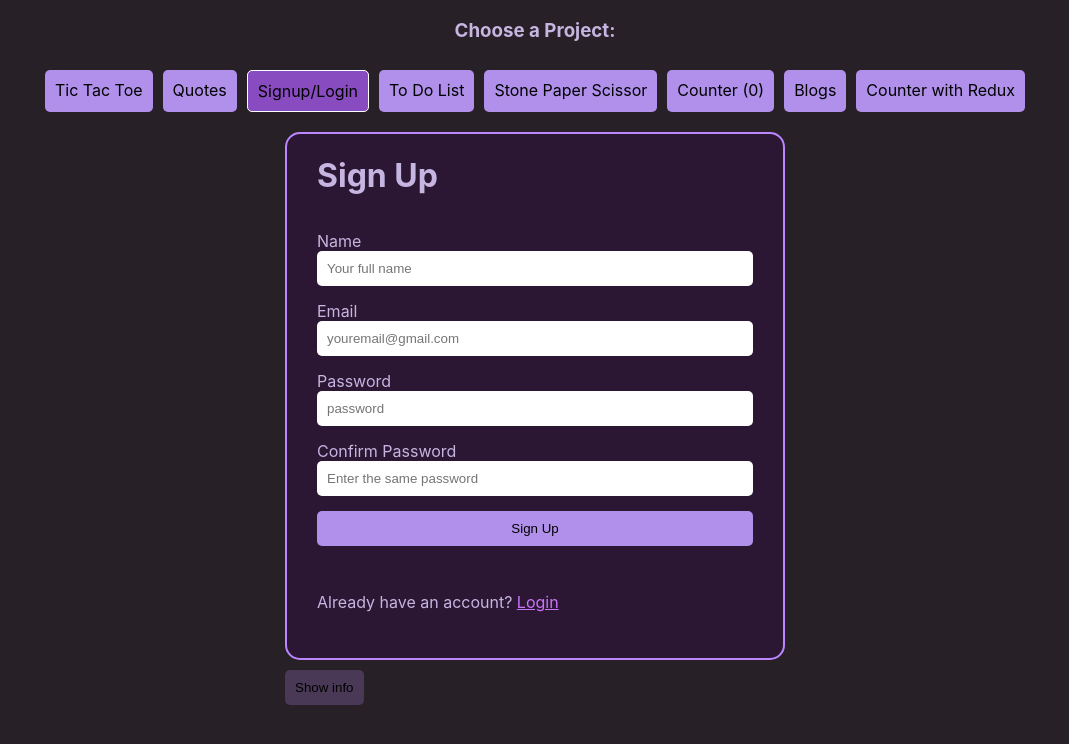
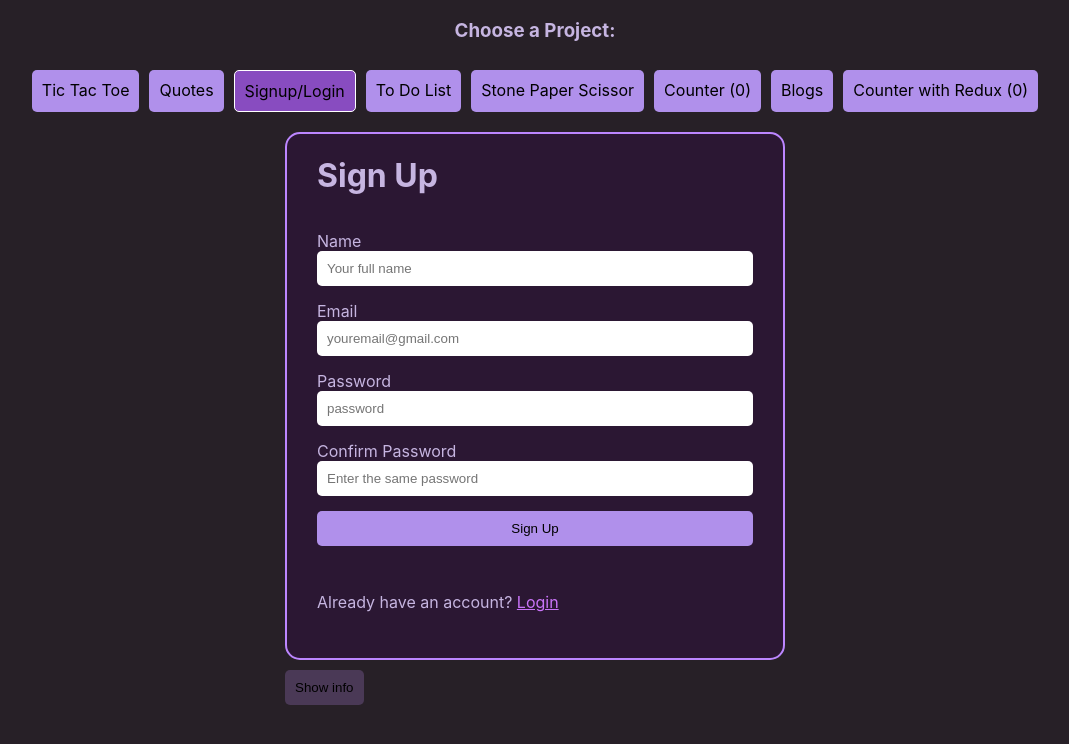
Before and after one commit to anaspxr/my-small-projects, a React (Create React App) app: page /user in a window 1280 px wide. Shown: the top 744 px of the page, without its empty margins (105-1174 px from the left). Built offline with nearby package versions, Linux system fonts and the light colour scheme.

Commit message:
update navigation button with redux counter value

```diff
--- a/src/components/Navbar.jsx
+++ b/src/components/Navbar.jsx
@@ -1,10 +1,12 @@
 import React, { useContext } from "react";
 import { CounterContext, userContext } from "../App";
 import { NavLink } from "react-router-dom";
+import { useSelector } from "react-redux";
 
 export default function Navbar() {
   const [count] = useContext(CounterContext);
   const [currentUser] = useContext(userContext);
+  const reduxCountValue = useSelector((state) => state.counter.value);
   const menuItems = [
     {
       title: "Tic Tac Toe",
@@ -31,11 +33,11 @@ export default function Navbar() {
       path: "/counter",
     },
     {
-      title: `Blogs`,
+      title: "Blogs",
       path: "/blogs",
     },
     {
-      title: `Counter with Redux`,
+      title: `Counter with Redux (${reduxCountValue})`,
       path: "/reduxcounter",
     },
   ];
```
